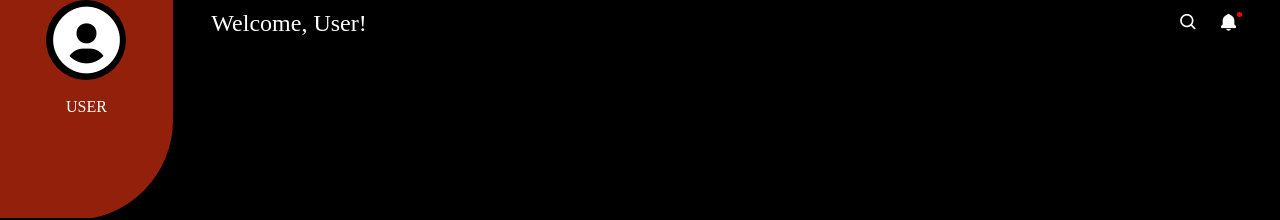
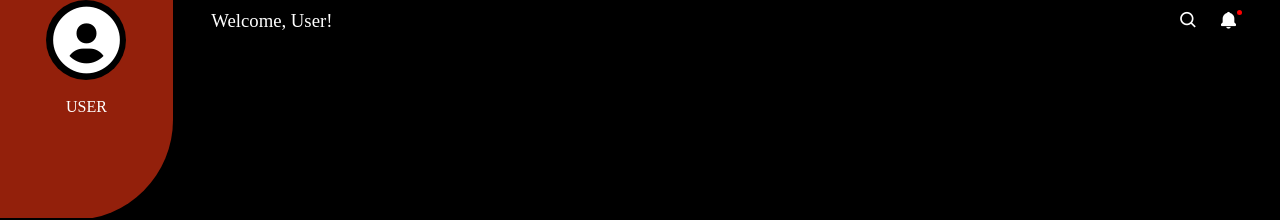
Before and after one commit to Lovethrech/personal-finance-manager, a Vue app: page / in a window 1280 px wide. Shown: the top 220 px of the page. Built offline with nearby package versions, Linux system fonts and the light colour scheme.

Commit message:
...starting with the landing-page-overview section.

```diff
--- a/src/components/landing-page/MainTopNav.vue
+++ b/src/components/landing-page/MainTopNav.vue
@@ -17,7 +17,7 @@ const viewSearchBox=()=>{
 </script>
 
 <template>
-    <div class="main-top-nav-main-ctn">
+    <section class="main-top-nav-main-ctn">
         <div class="main-top-nav-mini-ctn">
             <h1 class="user-welcome-msg">
                 Welcome, User!
@@ -37,10 +37,9 @@ const viewSearchBox=()=>{
                     </div>
                     <div class="notification-red-dot"></div>
                 </div>
-
             </section>
         </div>
-    </div>
+    </section>
 </template>
 
 <style scoped>
```
